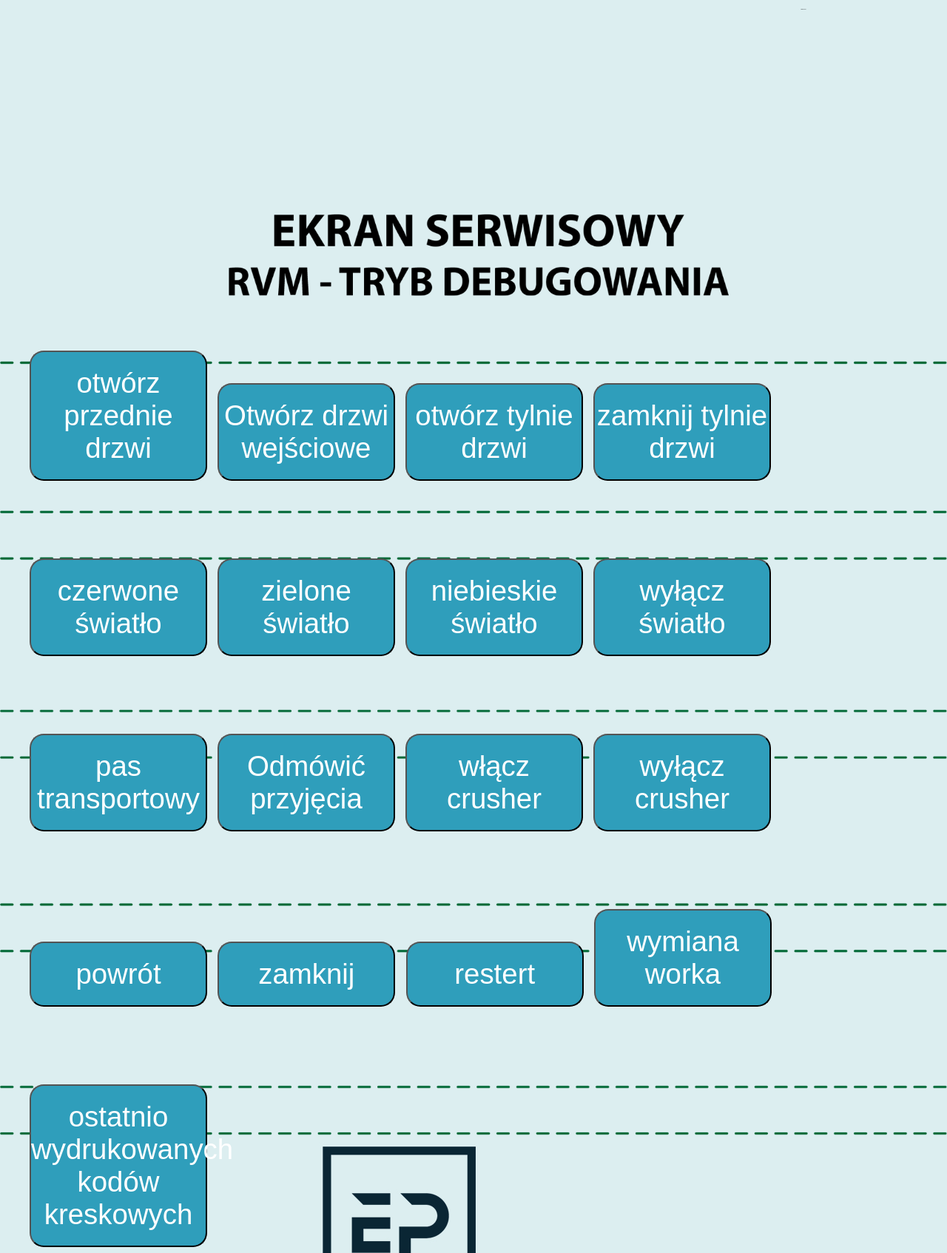
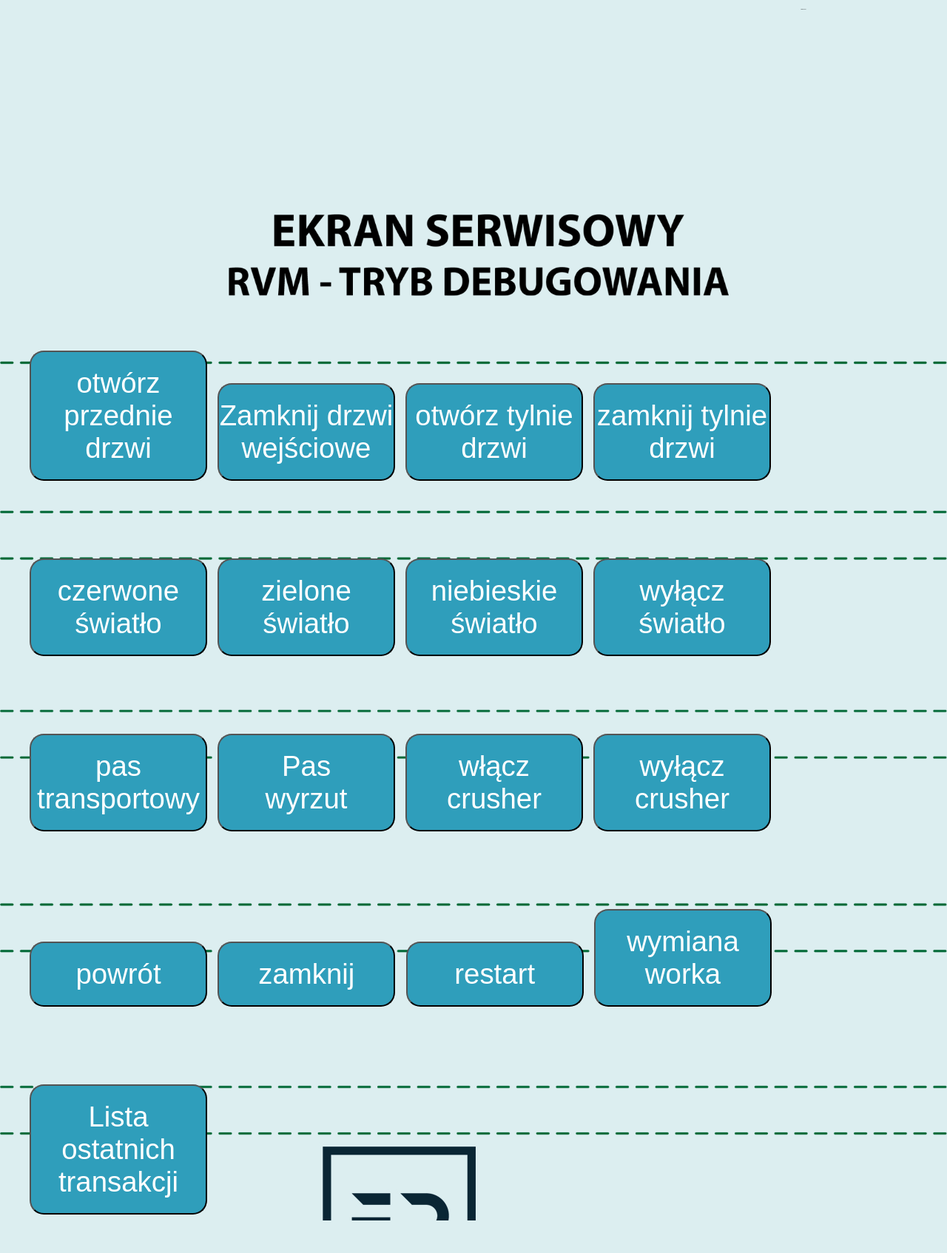
Before and after one commit to Chinachushengfeng/EP-Projekt-RVM, a PHP site: page /sound/tjt/debug/ in a window 1280 px wide. Shown: the whole page at 74% size. After the commit the page ends 1650 px from the top, so only its background shows below. Run offline with PHP 8.4, Linux system fonts and the light colour scheme.

Commit message:
updated from Marcin  3 file

```diff
--- a/tjt/debug/empty.php
+++ b/tjt/debug/empty.php
@@ -251,7 +251,7 @@ $sql = "update command set userscan=0";
     <div class="bottom-bar">
         <div class="bottom-text" id="bottomText">Proszę zeskanować kod QR</div>
         <div class="bottom-actions">
-            <button type="reset" class="reset-btn" id="resetBtn">Nastawić</button>
+            <button type="reset" class="reset-btn" id="resetBtn">Reset</button>
             <button type="submit" class="confirm-btn">Zaakceptuj number plomby</button>
         </div>
     </div>
@@ -291,7 +291,7 @@ function openModal(bin) {
 // ✅ 关闭 modal，并停止轮询
 function closeModal() {
     const val = inputField.value.trim() || inputField.placeholder;
-    bottomText.textContent = `${currentBin === 'left' ? 'l' : 'r'} ${val}`;
+    bottomText.textContent = `${currentBin === 'left' ? 'l' : 'r'}${val}`;
     overlay.classList.remove('active');
     stopPolling(); // ← 关闭对话框时停止轮询
 }
--- a/tjt/debug/index.html
+++ b/tjt/debug/index.html
@@ -103,7 +103,7 @@ a:visited{text-decoration: none;color:  #fff}
 
  <div style="margin-top:36.5%;margin-left:25px">
 
-                    <button onclick="debug(0)">otwórz przednie<br>drzwi</button><button onclick="debug(1)">Otwórz drzwi <br>wejściowe   </button><button onclick="debug(2)">otwórz tylnie<br>drzwi</button><button onclick="debug(3)">zamknij tylnie<br>drzwi</button>
+                    <button onclick="debug(0)">otwórz przednie<br>drzwi</button><button onclick="debug(1)">Zamknij drzwi <br>wejściowe   </button><button onclick="debug(2)">otwórz tylnie<br>drzwi</button><button onclick="debug(3)">zamknij tylnie<br>drzwi</button>
 
 				</div>
 
@@ -117,13 +117,13 @@ a:visited{text-decoration: none;color:  #fff}
 
 				  <div style="margin-top:105px;margin-left:25px">
 
-                    <button onclick="debug(8)"> pas<br>transportowy </button><button onclick="debug(9)">Odmówić <br>przyjęcia</button><button onclick="debug(10)">włącz<br>crusher</button><button onclick="debug(11)">wyłącz<br>crusher</button>
+                    <button onclick="debug(8)"> pas<br>transportowy </button><button onclick="debug(9)">Pas <br>wyrzut</button><button onclick="debug(10)">włącz<br>crusher</button><button onclick="debug(11)">wyłącz<br>crusher</button>
                </div>
 
 
 			    <div style="margin-top:105px;margin-left:25px">
 
-                    <a href="http://127.0.0.1"><button onclick="debug(14)">powrót</button></a> <button onclick="debug(12)">zamknij</button> <button onclick="debug(13)">restert</button>
+                    <a href="http://127.0.0.1"><button onclick="debug(14)">powrót</button></a> <button onclick="debug(12)">zamknij</button> <button onclick="debug(13)">restart</button>
 
 
 						 <a href="empty.php"><button onclick="debug(14)">wymiana worka</button></a>
@@ -138,7 +138,7 @@ a:visited{text-decoration: none;color:  #fff}
 
 						    <div style="margin-top:105px;margin-left:25px">
 
-                    <a href="http://127.0.0.1/tjt/debug/barcode_records.php"><button onclick="debug(14)">     ostatnio wydrukowanych kodów kreskowych</button></a>
+                    <a href="http://127.0.0.1/tjt/debug/barcode_records.php"><button onclick="debug(14)">     Lista ostatnich transakcji</button></a>
 
 
           </div>
```
Also changed, not shown: tjt/recycle/images/service.jpg.
